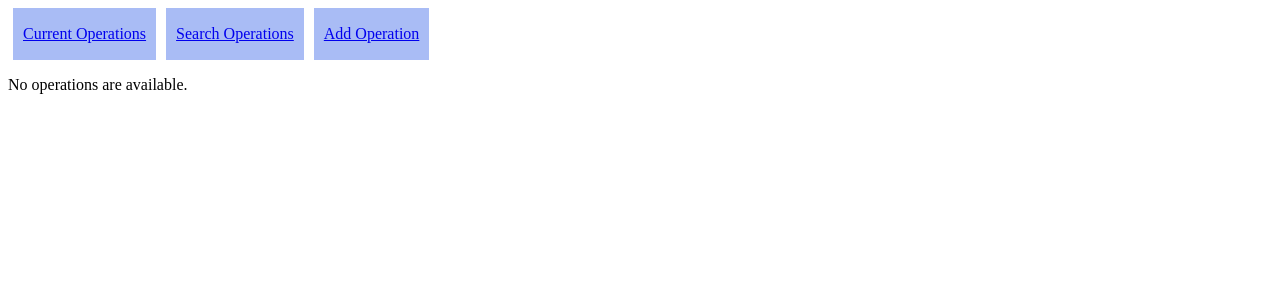
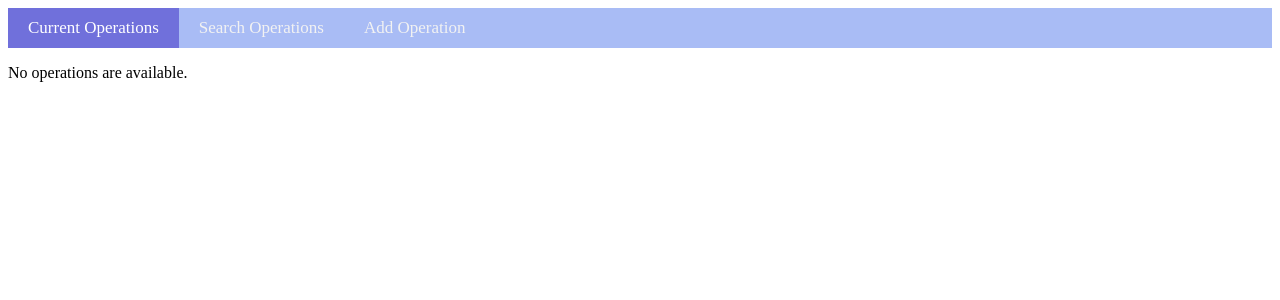
Before and after one commit to dolitham/Picsou, a Django app: page /bank/ in a window 1280 px wide. Shown: the top 300 px of the page. Run offline with Django 3.2, Linux system fonts and the light colour scheme; data that the repository does not hold is empty.

Commit message:
header with color on active tab

```diff
--- /dev/null
+++ b/picsousou/bank/static/bank/header.css
@@ -0,0 +1,29 @@
+/* Add a black background color to the top navigation */
+.topnav {
+    background-color: #A9BCF5;
+    overflow: hidden;
+}
+
+/* Style the links inside the navigation bar */
+.topnav a {
+    float: left;
+    color: #f2f2f2;
+    text-align: center;
+    padding: 10px 20px;
+    text-decoration: none;
+    font-size: 17px;
+    transition:.3s;
+
+}
+
+/* Change the color of links on hover */
+.topnav a:hover {
+    background-color: #ddd;
+    color: black;
+}
+
+/* Add a color to the active/current link */
+.topnav a.active {
+    background-color: #7070DB;
+    color: white;
+}
--- a/picsousou/bank/templates/bank/add_operation.html
+++ b/picsousou/bank/templates/bank/add_operation.html
@@ -11,7 +11,9 @@
 <body>
 
 
-{% include 'bank/header.html' %}
+{% with 'add_operation' as page_name %}
+    {% include 'bank/header.html' %}
+{% endwith %}
 
 <br>
 
--- a/picsousou/bank/templates/bank/header.html
+++ b/picsousou/bank/templates/bank/header.html
@@ -1,7 +1,8 @@
-<table cellspacing="0" cellpadding="0">
-    <tr>
-        <td><a href={% url 'bank:index' %} >Current Operations</a></td>
-        <td><a href={% url 'bank:search' %}>Search Operations</a></td>
-        <td><a href={% url 'bank:add_operation' %}>Add Operation</a></td>
-    </tr>
-</table>
+{% load static %}
+    <link rel="stylesheet" type="text/css" href="{% static 'bank/header.css' %}">
+
+<div class="topnav">
+  <a class="{% if page_name == 'index' %}active{% endif %}" href={% url 'bank:index' %}>Current Operations</a>
+  <a class="{% if page_name == 'search' %}active{% endif %}" href={% url 'bank:search' %}>Search Operations</a>
+  <a class="{% if page_name == 'add_operation' %}active{% endif %}" href={% url 'bank:add_operation' %}>Add Operation</a>
+</div>
--- a/picsousou/bank/templates/bank/index.html
+++ b/picsousou/bank/templates/bank/index.html
@@ -10,7 +10,9 @@
 </head>
 <body>
 
-{% include 'bank/header.html' %}
+{% with 'index' as page_name %}
+    {% include 'bank/header.html' %}
+{% endwith %}
 
 {% with operation_list as operation_list %}
     {% include 'bank/display_operations.html' %}
--- a/picsousou/bank/templates/bank/search_operation.html
+++ b/picsousou/bank/templates/bank/search_operation.html
@@ -11,7 +11,9 @@
 </head>
 
 
-{% include 'bank/header.html' %}
+{% with 'search' as page_name %}
+    {% include 'bank/header.html' %}
+{% endwith %}
 
 <form action="" method="post">
     {# This will display the radio button HTML for you #}
```
